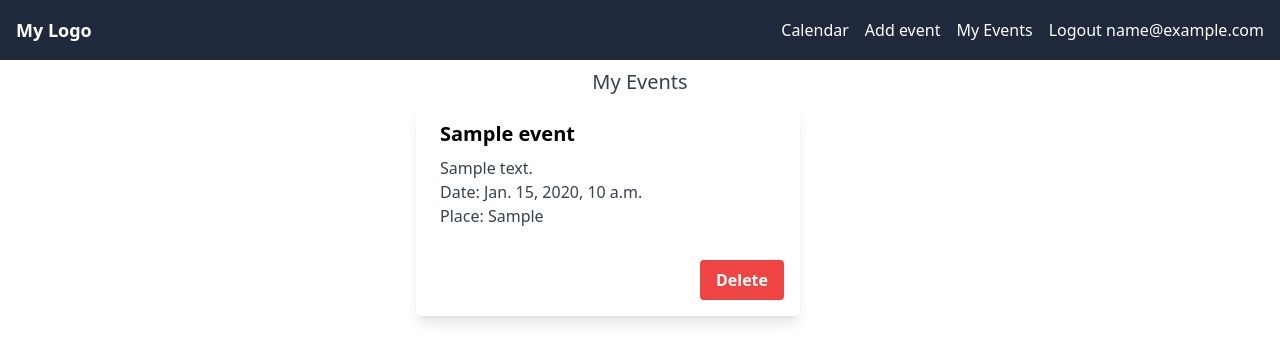
After one commit to raivydassimenas/cs50web-capstone, a Django app: page /event_list in a window 1280 px wide. The commit adds this page. Shown: the top 362 px of the page. Run offline with Django 4.2, Linux system fonts and the light colour scheme; a user stored in the database is signed in; tables that the repository leaves empty hold one stand-in row (values such as "Sample post"); some libraries are stand-ins or nearby versions.

Commit message:
Add event functionality

```diff
--- a/calendarapp/static/js/index.js
+++ b/calendarapp/static/js/index.js
@@ -20,11 +20,7 @@ weekdays.forEach(day => {
 
 for (let day = 1; day <= numDays; day++) {
     const dayElement = document.createElement('a');
-    dayElement.innerText = day;
-    let date = new Date(`${currentDate.getFullYear()}-${currentDate.getMonth()}-${day}`);
-    const dateString = date.toISOString();
-    const encodedDateString = encodeURIComponent(dateString);
-    dayElement.href = `/insert_event/${encodedDateString}`;
+    dayElement.innerText = day.toString();
     if (day === 1) {
         dayElement.classList.add(`col-start-${firstDayOfMonth + 1}`);
     }
--- /dev/null
+++ b/calendarapp/templates/calendarapp/event_list.html
@@ -0,0 +1,34 @@
+{% extends "calendarapp/layout.html" %}
+
+{% load static %}
+
+{% block body %}
+    <div class="max-w-md mx-auto">
+        <h1 class="text-xl text-center font-medium text-gray-700 my-2">My Events</h1>
+        {% for event in events %}
+            <div class="max-w-sm rounded overflow-hidden shadow-lg bg-white">
+                <div class="px-6 py-4">
+                    <div class="font-bold text-xl mb-2">{{ event.title }}</div>
+                    <p class="text-gray-700 text-base">
+                        {{ event.description }}
+                    </p>
+                    <p class="text-gray-700 text-base">
+                        Date: {{ event.date }}
+                    </p>
+                    <p class="text-gray-700 text-base">
+                        Place: {{ event.place }}
+                    </p>
+                </div>
+                <div class="flex justify-end p-4">
+                    <form action="{% url 'event_delete' event_id=event.id %}" method="post">
+                        {% csrf_token %}
+                        <button type="submit"
+                                class="bg-red-500 hover:bg-red-700 text-white font-bold py-2 px-4 rounded">Delete
+                        </button>
+                    </form>
+                </div>
+            </div>
+
+        {% endfor %}
+    </div>
+{% endblock %}
--- a/calendarapp/templates/calendarapp/index.html
+++ b/calendarapp/templates/calendarapp/index.html
@@ -8,13 +8,7 @@
 
 {% block body %}
 <div>
-        <div>
-            <h2>January 2024</h2>
-        </div>
         <div class="grid grid-cols-7 w-1/2 mx-auto" id="days-container">
         </div>
-{#        <div>#}
-{#            <!-- JavaScript will dynamically populate dates here -->#}
-{#        </div>#}
 </div>
 {% endblock %}
--- a/calendarapp/templates/calendarapp/layout.html
+++ b/calendarapp/templates/calendarapp/layout.html
@@ -17,8 +17,9 @@
             <div class="text-white font-bold text-lg">My Logo</div>
             <div class="flex space-x-4">
                 {% if user.is_authenticated %}
-                    <a href="#" class="text-white">Calendar</a>
-                    <a href="#" class="text-white">My Events</a>
+                    <a href="{% url 'index' %}" class="text-white">Calendar</a>
+                    <a href="{% url 'insert_event' %}" class="text-white">Add event</a>
+                    <a href="{% url 'event_list' %}" class="text-white">My Events</a>
                     <a href="{% url 'logout' %}" class="text-white">Logout {{ user.email }}</a>
                 {% else %}
                     <a href="{% url 'login' %}" class="text-white">Login</a>
--- a/calendarapp/urls.py
+++ b/calendarapp/urls.py
@@ -7,5 +7,7 @@ urlpatterns = [
     path('register', views.register, name='register'),
     path('login', views.login_view, name='login'),
     path('logout', views.logout_view, name='logout'),
-    path('insert_event/<str:date>', views.insert_event, name='insert_event')
+    path('insert_event', views.insert_event, name='insert_event'),
+    path('event_list', views.event_list, name='event_list'),
+    path('event/<int:event_id>/delete', views.event_delete, name='event_delete')
 ]
--- a/calendarapp/views.py
+++ b/calendarapp/views.py
@@ -5,7 +5,6 @@ from django.db import IntegrityError
 from django.urls import reverse
 from django.http import HttpResponse, HttpResponseRedirect, JsonResponse
 from datetime import datetime
-import urllib.parse
 import json
 
 from .models import User, Event
@@ -60,18 +59,17 @@ def logout_view(request):
     logout(request)
     return HttpResponseRedirect(reverse('login'))
 
+
 @login_required
-def insert_event(request, date):
+def insert_event(request):
     if request.method == 'POST':
-        print(date)
         data = json.loads(request.body)
         description = data.get('description')
         place = data.get('place')
-        date = datetime.strptime(data.get('date'), '%Y-%m-%d %H:%M:%S')
+        date = datetime.strptime(data.get('datetime'), '%Y-%m-%d %H:%M')
         title = data.get('title')
         user = request.user
 
-        print('data obtained')
 
         try:
             event = Event.objects.create(user=user, description=description, place=place, date=date, title=title)
@@ -80,8 +78,17 @@ def insert_event(request, date):
 
         return HttpResponseRedirect(reverse('index'))
     else:
-        decoded_datetime_string = urllib.parse.unquote(date)
-        datetime_object = datetime.strptime(decoded_datetime_string, '%Y-%m-%dT%H:%M:%S.%fZ')
-        date = datetime_object.strftime('%Y-%m-%d %H:%M:%S')
+        return render(request, './calendarapp/event.html')
 
-        return render(request, './calendarapp/event.html', {"date": date})
+
+@login_required
+def event_list(request):
+    events = Event.objects.all().order_by('-date')
+    return render(request, './calendarapp/event_list.html', {"events": events})
+
+
+@login_required
+def event_delete(request, event_id):
+    event = Event.objects.get(pk=event_id)
+    event.delete()
+    return HttpResponseRedirect(reverse('event_list'))
--- a/theme/static/css/dist/styles.css
+++ b/theme/static/css/dist/styles.css
@@ -211,6 +211,8 @@ textarea {
   /* 1 */
   line-height: inherit;
   /* 1 */
+  letter-spacing: inherit;
+  /* 1 */
   color: inherit;
   /* 1 */
   margin: 0;
@@ -234,9 +236,9 @@ select {
 */
 
 button,
-[type='button'],
-[type='reset'],
-[type='submit'] {
+input:where([type='button']),
+input:where([type='reset']),
+input:where([type='submit']) {
   -webkit-appearance: button;
   /* 1 */
   background-color: transparent;
@@ -687,6 +689,10 @@ select {
   --tw-backdrop-opacity:  ;
   --tw-backdrop-saturate:  ;
   --tw-backdrop-sepia:  ;
+  --tw-contain-size:  ;
+  --tw-contain-layout:  ;
+  --tw-contain-paint:  ;
+  --tw-contain-style:  ;
 }
 
 ::backdrop {
@@ -818,6 +828,11 @@ select {
   margin-right: auto;
 }
 
+.my-2 {
+  margin-top: 0.5rem;
+  margin-bottom: 0.5rem;
+}
+
 .mb-2 {
   margin-bottom: 0.5rem;
 }
@@ -882,6 +897,10 @@ select {
   max-width: 28rem;
 }
 
+.max-w-sm {
+  max-width: 24rem;
+}
+
 .border-collapse {
   border-collapse: collapse;
 }
@@ -908,6 +927,10 @@ select {
   align-items: center;
 }
 
+.justify-end {
+  justify-content: flex-end;
+}
+
 .justify-center {
   justify-content: center;
 }
@@ -922,6 +945,10 @@ select {
   margin-left: calc(1rem * calc(1 - var(--tw-space-x-reverse)));
 }
 
+.overflow-hidden {
+  overflow: hidden;
+}
+
 .rounded {
   border-radius: 0.25rem;
 }
@@ -962,6 +1004,11 @@ select {
 .bg-white {
   --tw-bg-opacity: 1;
   background-color: rgb(255 255 255 / var(--tw-bg-opacity));
+}
+
+.bg-red-500 {
+  --tw-bg-opacity: 1;
+  background-color: rgb(239 68 68 / var(--tw-bg-opacity));
 }
 
 .p-2 {
@@ -986,6 +1033,11 @@ select {
   padding-right: 1rem;
 }
 
+.px-6 {
+  padding-left: 1.5rem;
+  padding-right: 1.5rem;
+}
+
 .px-8 {
   padding-left: 2rem;
   padding-right: 2rem;
@@ -996,12 +1048,26 @@ select {
   padding-bottom: 0.5rem;
 }
 
+.py-3 {
+  padding-top: 0.75rem;
+  padding-bottom: 0.75rem;
+}
+
+.py-4 {
+  padding-top: 1rem;
+  padding-bottom: 1rem;
+}
+
 .pb-8 {
   padding-bottom: 2rem;
 }
 
 .pt-6 {
   padding-top: 1.5rem;
+}
+
+.text-center {
+  text-align: center;
 }
 
 .font-serif {
@@ -1011,6 +1077,11 @@ select {
 .text-5xl {
   font-size: 3rem;
   line-height: 1;
+}
+
+.text-base {
+  font-size: 1rem;
+  line-height: 1.5rem;
 }
 
 .text-lg {
@@ -1068,15 +1144,32 @@ select {
   color: rgb(255 255 255 / var(--tw-text-opacity));
 }
 
+.text-gray-200 {
+  --tw-text-opacity: 1;
+  color: rgb(229 231 235 / var(--tw-text-opacity));
+}
+
 .shadow {
   --tw-shadow: 0 1px 3px 0 rgb(0 0 0 / 0.1), 0 1px 2px -1px rgb(0 0 0 / 0.1);
   --tw-shadow-colored: 0 1px 3px 0 var(--tw-shadow-color), 0 1px 2px -1px var(--tw-shadow-color);
   box-shadow: var(--tw-ring-offset-shadow, 0 0 #0000), var(--tw-ring-shadow, 0 0 #0000), var(--tw-shadow);
 }
 
+.shadow-lg {
+  --tw-shadow: 0 10px 15px -3px rgb(0 0 0 / 0.1), 0 4px 6px -4px rgb(0 0 0 / 0.1);
+  --tw-shadow-colored: 0 10px 15px -3px var(--tw-shadow-color), 0 4px 6px -4px var(--tw-shadow-color);
+  box-shadow: var(--tw-ring-offset-shadow, 0 0 #0000), var(--tw-ring-shadow, 0 0 #0000), var(--tw-shadow);
+}
+
 .shadow-md {
   --tw-shadow: 0 4px 6px -1px rgb(0 0 0 / 0.1), 0 2px 4px -2px rgb(0 0 0 / 0.1);
   --tw-shadow-colored: 0 4px 6px -1px var(--tw-shadow-color), 0 2px 4px -2px var(--tw-shadow-color);
+  box-shadow: var(--tw-ring-offset-shadow, 0 0 #0000), var(--tw-ring-shadow, 0 0 #0000), var(--tw-shadow);
+}
+
+.shadow-sm {
+  --tw-shadow: 0 1px 2px 0 rgb(0 0 0 / 0.05);
+  --tw-shadow-colored: 0 1px 2px 0 var(--tw-shadow-color);
   box-shadow: var(--tw-ring-offset-shadow, 0 0 #0000), var(--tw-ring-shadow, 0 0 #0000), var(--tw-shadow);
 }
 
```
Also changed, not shown: other parts of theme/static/css/dist/styles.css (+51 -1 lines), calendarapp/static/js/event.js (+9 -5 lines), calendarapp/templates/calendarapp/event.html (+7 -5 lines), calendarapp/templates/calendarapp/login.html (+10 -1 lines).
